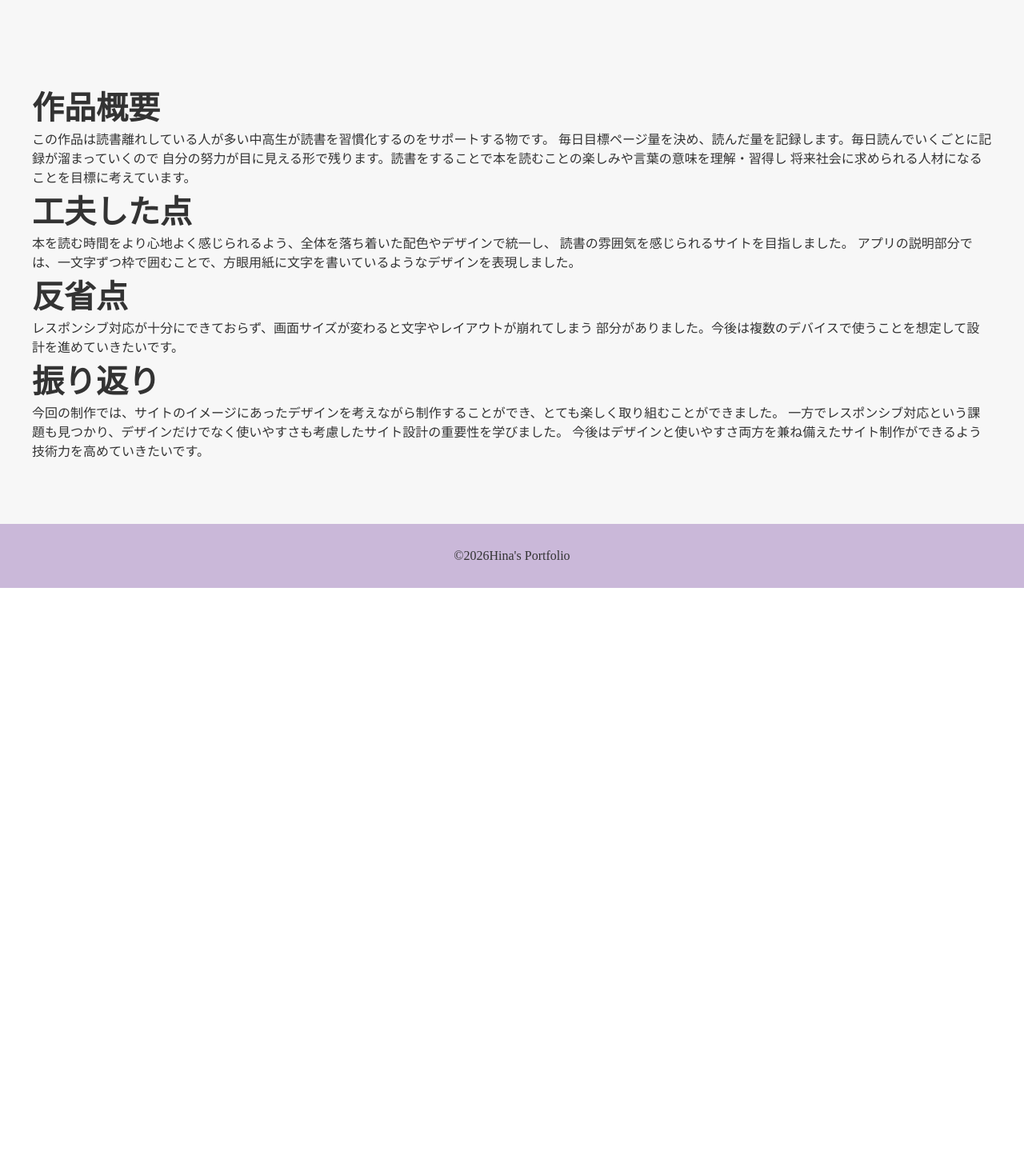
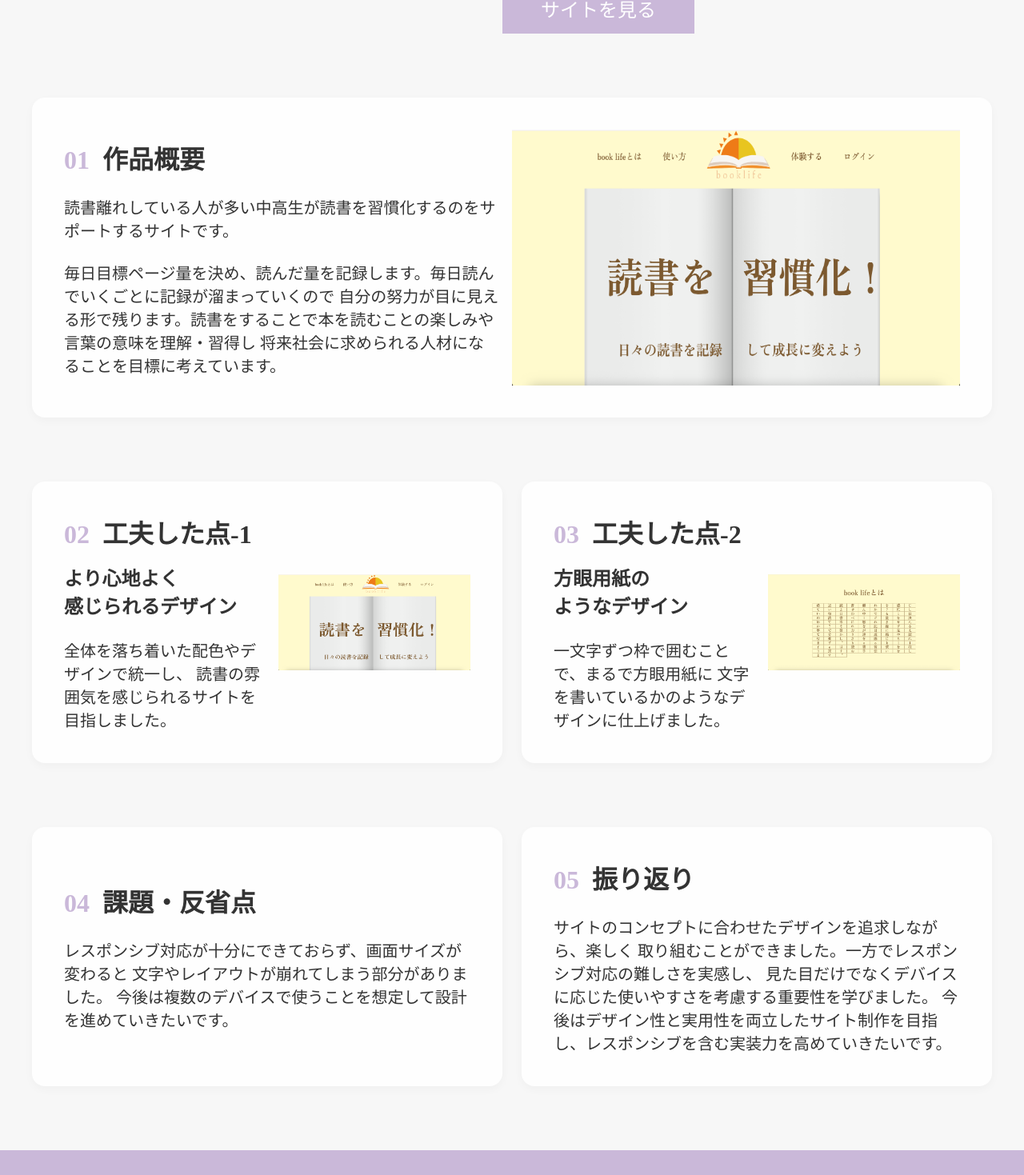
Before and after one commit to ehina24/portfolio, a React (Vite) app: page /works/booklife in a window 1280 px wide. Shown: the part 458-1927 px from the top of the page at 80% size. Before the commit the page ends 1193 px from the top, so only its background shows below. Built offline with nearby package versions, Linux system fonts and the light colour scheme; a web font is replaced by a local one.

Commit message:
change　booklifeページレイアウト変更

```diff
--- a/src/booklife.tsx
+++ b/src/booklife.tsx
@@ -1,5 +1,7 @@
 import { Link } from "react-router-dom";
 import booklife_thumbnail from './assets/img/booklife_thumbnail.svg';
+import booklife_home from './assets/img/booklife_home.png';
+import booklife_explanation from './assets/img/booklife_explanation.png';
 import './css/works.css';
 
 function Booklife(){
@@ -11,6 +13,7 @@ function Booklife(){
                 <img src={booklife_thumbnail} alt="booklifeサムネイル" />
                 <div className="workInformation">
                     <h1>Booklife</h1>
+                    <p className="catchPhrase">中高生の読書週間を育てるサポートサイト</p>
                     <p className="season">1年後期個人制作</p>
                     <h2>使用技術</h2>
                     <p>HTML・CSS・JavaScript</p>
@@ -20,26 +23,75 @@ function Booklife(){
                 </div>
             </div>
             <div className="workReviewWrap">
+                <section className="reviewMain">
+                    <div className="reviewText">
+                        <div className="reviewTitle">
+                            <span>01</span>
                             <h3>作品概要</h3>
-                <p>この作品は読書離れしている人が多い中高生が読書を習慣化するのをサポートする物です。
-                    毎日目標ページ量を決め、読んだ量を記録します。毎日読んでいくごとに記録が溜まっていくので
+                        </div>
+                        <p>読書離れしている人が多い中高生が読書を習慣化するのをサポートするサイトです。</p>
+                        <p>毎日目標ページ量を決め、読んだ量を記録します。毎日読んでいくごとに記録が溜まっていくので
                             自分の努力が目に見える形で残ります。読書をすることで本を読むことの楽しみや言葉の意味を理解・習得し
-                    将来社会に求められる人材になることを目標に考えています。
+                            将来社会に求められる人材になることを目標に考えています。</p>
+                    </div>
+                        <img src={booklife_home} alt="booklifeホーム画面" className="webLarge"/>
+                </section>
+                <div className="reviewGrid">
+                    <section className="reviewCard">
+                        <div className="reviewText">
+                            <div className="reviewTitle">
+                                <span>02</span>
+                                <h3>工夫した点-1</h3>
+                            </div>
+                            <h4>より心地よく<br/>感じられるデザイン</h4>
+                            <p>全体を落ち着いた配色やデザインで統一し、
+                                読書の雰囲気を感じられるサイトを目指しました。
                             </p>
-                <h3>工夫した点</h3>
-                <p>本を読む時間をより心地よく感じられるよう、全体を落ち着いた配色やデザインで統一し、
-                    読書の雰囲気を感じられるサイトを目指しました。
-                    アプリの説明部分では、一文字ずつ枠で囲むことで、方眼用紙に文字を書いているようなデザインを表現しました。
+                        </div>
+                        <img src={booklife_home} alt="booklifeホーム画面" className="webSmall"/>
+                    </section>
+                    <section className="reviewCard">
+                        <div className="reviewText">
+                            <div className="reviewTitle">
+                                <span>03</span>
+                                <h3>工夫した点-2</h3>
+                            </div>
+                            <h4>方眼用紙の<br/>ようなデザイン</h4>
+                            <p>一文字ずつ枠で囲むことで、まるで方眼用紙に
+                                文字を書いているかのようなデザインに仕上げました。
                             </p>
-                <h3>反省点</h3>
-                <p>レスポンシブ対応が十分にできておらず、画面サイズが変わると文字やレイアウトが崩れてしまう
-                    部分がありました。今後は複数のデバイスで使うことを想定して設計を進めていきたいです。
+                        </div>
+                        <img src={booklife_explanation} alt="booklife説明画面" className="webSmall"/>
+                    </section>
+                </div>
+                <div className="reviewGrid">
+                    <section className="reviewCard">
+                        <div className="reviewText">
+                            <div className="reviewTitle">
+                                <span>04</span>
+                                <h3>課題・反省点</h3>
+                            </div>
+                            <p>レスポンシブ対応が十分にできておらず、画面サイズが変わると
+                                文字やレイアウトが崩れてしまう部分がありました。
+                                今後は複数のデバイスで使うことを想定して設計を進めていきたいです。
                             </p>
+                        </div>
+                    </section>
+                    <section className="reviewCard">
+                        <div className="reviewText">
+                            <div className="reviewTitle">
+                                <span>05</span>
                                 <h3>振り返り</h3>
-                <p>今回の制作では、サイトのイメージにあったデザインを考えながら制作することができ、とても楽しく取り組むことができました。
-                    一方でレスポンシブ対応という課題も見つかり、デザインだけでなく使いやすさも考慮したサイト設計の重要性を学びました。
-                    今後はデザインと使いやすさ両方を兼ね備えたサイト制作ができるよう技術力を高めていきたいです。
+                            </div>
+                            <p>サイトのコンセプトに合わせたデザインを追求しながら、楽しく
+                                取り組むことができました。一方でレスポンシブ対応の難しさを実感し、
+                                見た目だけでなくデバイスに応じた使いやすさを考慮する重要性を学びました。
+                                今後はデザイン性と実用性を両立したサイト制作を目指し、レスポンシブを含む実装力を高めていきたいです。
                             </p>
+                        </div>
+                    </section>
+                </div>
+
             </div>
 
             <footer>
--- a/src/cafe.tsx
+++ b/src/cafe.tsx
@@ -58,7 +58,7 @@ function Cafe(){
                                 <span>03</span>
                                 <h3>工夫した点-2</h3>
                             </div>
-                            <h4>推しをイメージして<br/>コーヒーをカスタマイズ</h4>
+                            <h4>推しをイメージして<br/>コーヒーカスタマイズ</h4>
                             <p>自分の推しを頭にイメージしながら、
                                 苦さや甘さを調整、トッピングをしてコーヒーを作ることができます。
                             </p>
--- a/src/css/works.css
+++ b/src/css/works.css
@@ -78,8 +78,9 @@ h2{
     object-fit: contain;
 }
 .reviewCard .webSmall{
-    width: 220px;
+    width: 240px;
     height: 160px;
+    object-fit: contain;
 }
 .reviewText p{
     font-size: 20px;
```
Also changed, not shown: src/assets/img/booklife_explanation.png (added), src/assets/img/booklife_home.png (added). Lines whose indentation alone changed are shown as unchanged.
